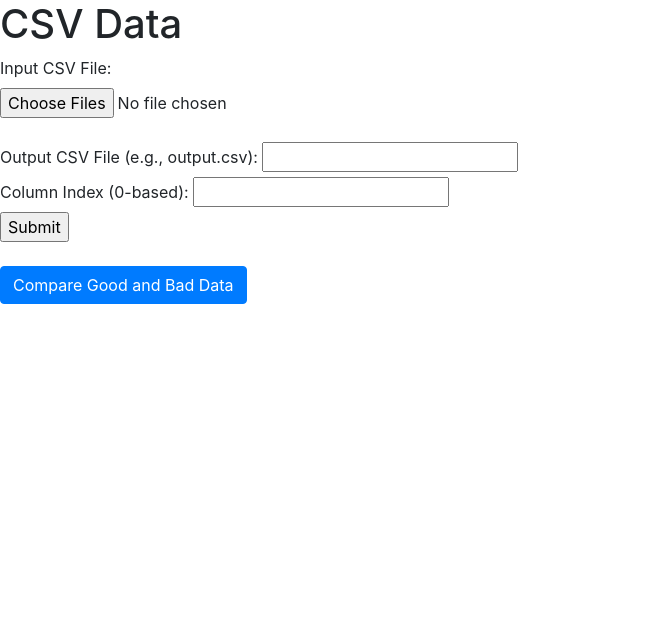
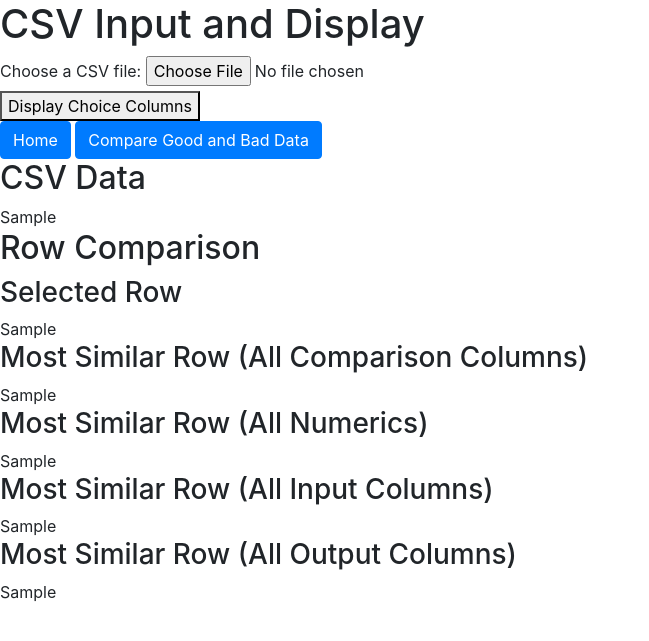
Before and after one commit to kaiyill/CSC381_DevProj, a Flask app: template templates/IO.html in a window 1280 px wide. Shown: the top 641 px of the page, without its empty margins (0-649 px from the left). Run offline with Flask 3, Linux system fonts and the light colour scheme; the template is opened without the code that fills it: most values are stand-ins (such as "Sample title", 1, 10 or a date in 2020); some libraries are stand-ins or nearby versions.

Commit message:
Input outputs completed

```diff
--- a/app.py
+++ b/app.py
@@ -1,4 +1,4 @@
-from flask import Flask, render_template, request, redirect, send_from_directory, session, jsonify
+from flask import Flask, render_template, request, redirect, session
 import csv
 import os
 import pandas as pd
@@ -35,14 +35,15 @@ def sort_csv(input_file, column_index, ascending=True, output_file=None):
     else:
         return data
 
-#Function to standarize data by a certain column index
+# Function to standardize data by a certain column index
 def standardize_csv(input_file, column_index, method, output_file=None):
     df = pd.read_csv(input_file)
     column_name = df.columns[column_index]
 
-    #For the different methods (0-10 was giving me trouble)
+    # For the different methods (0-10 was giving me trouble)
     if method == '1-10':
-        df[column_name] = (df[column_name] - df[column_name].min()) / (df[column_name].max() - df[column_name].min()) * 9 + 1
+        df[column_name] = (df[column_name] - df[column_name].min()) / (
+                df[column_name].max() - df[column_name].min()) * 9 + 1
     elif method == '0-1':
         df[column_name] = (df[column_name] - df[column_name].min()) / (df[column_name].max() - df[column_name].min())
     elif method == '-1-1':
@@ -59,7 +60,7 @@ def standardize_csv(input_file, column_index, method, output_file=None):
     else:
         return df
 
-#Index
+# Index
 @app.route('/', methods=['GET', 'POST'])
 def index():
     sorted_data = None
@@ -94,24 +95,87 @@ def index():
             else:
                 standardized_data = standardize_csv(input_file, column_index, method)  # Store the standardized data
 
-    return render_template('index.html', sorted_data=sorted_data, standardized_data=standardized_data)  # Pass standardized_data to the template
+    return render_template('index.html', sorted_data=sorted_data, standardized_data=standardized_data)
 
 @app.route("/color", methods=['GET', 'POST'])
 def color():
-   return render_template ('color.html')
+    return render_template('color.html')
 
-@app.route("/IO", methods=['GET', 'POST'])
-def IO():
-   return render_template ('IO.html')
+def get_columns(input_file):
+    df = pd.read_csv(input_file)
+    columns = df.columns.tolist()
+    return columns
 
-@app.route('/upload', methods=['POST'])
-def upload():
-    file = request.files['file']
-    if not file:
-        return jsonify({'error': 'No file uploaded'})
+@app.route('/io', methods=['GET', 'POST'], endpoint='IO')
+def io():
+    csv_data = None
+    input_columns = []
 
-    df = pd.read_csv(file)
-    return jsonify({'data': df.to_html(classes='table table-striped table-bordered')})
+    if request.method == 'POST':
+        file = request.files['csv_file']
+
+        if file and file.filename.endswith('.csv'):
+            session['input_file_path'] = os.path.join(app.config['UPLOAD_FOLDER'], file.filename)
+            file.save(session['input_file_path'])
+
+            # Get the columns from the uploaded CSV file
+            input_columns = get_columns(session['input_file_path'])
+
+    return render_template('IO.html', csv_data=csv_data, columns=input_columns, input_columns=input_columns)
+
+@app.route('/display_io', methods=['POST'])
+def display_io():
+    input_columns = request.form.getlist('input_columns')
+
+    if not input_columns:
+        return redirect('/io')
+
+    df = pd.read_csv(session['input_file_path'])
+    df_selected = df[input_columns]
+    csv_data = df_selected.to_html(classes='table table-striped table-bordered')
+
+    # Additional code for row comparison
+    selected_row_index = int(request.form.get('selected_row_index', 0))
+    selected_row = df_selected.iloc[selected_row_index]
+
+    # Exclude the selected row for comparison
+    df_for_comparison = df_selected.drop(index=selected_row_index)
+
+    # Calculate similarity based on all comparison columns
+    similarity_comparison = df_for_comparison.apply(lambda row: sum(row == selected_row), axis=1)
+    most_similar_index_comparison = similarity_comparison.idxmax()
+    most_similar_row_comparison = df_selected.iloc[most_similar_index_comparison]
+
+    # Calculate similarity based on all numerics
+    numeric_columns = df_for_comparison.select_dtypes(include='number').columns
+    similarity_numerics = df_for_comparison[numeric_columns].apply(lambda row: sum(row == selected_row[numeric_columns]), axis=1)
+    most_similar_index_numerics = similarity_numerics.idxmax()
+    most_similar_row_numerics = df_selected.iloc[most_similar_index_numerics]
+
+    # Calculate similarity based on all input columns
+    similarity_inputs = df_for_comparison[input_columns].apply(lambda row: sum(row == selected_row[input_columns]), axis=1)
+    most_similar_index_inputs = similarity_inputs.idxmax()
+    most_similar_row_inputs = df_selected.iloc[most_similar_index_inputs]
+
+    # Calculate similarity based on all output columns
+    output_columns = [col for col in df_selected.columns if col not in input_columns]
+    similarity_outputs = df_for_comparison[output_columns].apply(lambda row: sum(row == selected_row[output_columns]), axis=1)
+    most_similar_index_outputs = similarity_outputs.idxmax()
+    most_similar_row_outputs = df_selected.iloc[most_similar_index_outputs]
+
+    # Prepare data for display
+    selected_row_html = selected_row.to_frame().to_html(classes='table table-striped table-bordered')
+    most_similar_row_comparison_html = most_similar_row_comparison.to_frame().to_html(classes='table table-striped table-bordered')
+    most_similar_row_numerics_html = most_similar_row_numerics.to_frame().to_html(classes='table table-striped table-bordered')
+    most_similar_row_inputs_html = most_similar_row_inputs.to_frame().to_html(classes='table table-striped table-bordered')
+    most_similar_row_outputs_html = most_similar_row_outputs.to_frame().to_html(classes='table table-striped table-bordered')
+
+    return render_template('IO.html', csv_data=csv_data, columns=get_columns(session['input_file_path']),
+                           input_columns=input_columns, selected_row_html=selected_row_html,
+                           most_similar_row_comparison_html=most_similar_row_comparison_html,
+                           most_similar_row_numerics_html=most_similar_row_numerics_html,
+                           most_similar_row_inputs_html=most_similar_row_inputs_html,
+                           most_similar_row_outputs_html=most_similar_row_outputs_html)
 
 if __name__ == '__main__':
     app.run(debug=True)
--- a/templates/IO.html
+++ b/templates/IO.html
@@ -1,25 +1,57 @@
 <!DOCTYPE html>
-<html>
+<html lang="en">
 <head>
-    <title>CSV Data</title>
+    <title>IO</title>
     <link rel="stylesheet" href="https://maxcdn.bootstrapcdn.com/bootstrap/4.0.0/css/bootstrap.min.css">
 </head>
 <body>
-    <h1>CSV Data</h1>
-    <form action="/" method="post" enctype="multipart/form-data">
-        <label for="input_file">Input CSV File:</label>
-        <input type="file" name="file" multiple accept=".csv, application/vnd.ms-excel,
-        application/vnd.openxmlformats-officedocument.spreadsheetml.sheet" class="form-control-file">
+    <h1>CSV Input and Display</h1>
+    <form action="/io" method="post" enctype="multipart/form-data">
+        <label for="csv_file">Choose a CSV file:</label>
+        <input type="file" id="csv_file" name="csv_file" accept=".csv" required>
         <br>
-        <label for="output_file">Output CSV File (e.g., output.csv):</label>
-        <input type="text" name="output_file">
+
+        <button type="submit" name="step" value="select_columns">Display Choice Columns</button>
         <br>
-        <label for="column_index">Column Index (0-based):</label>
-        <input type="number" name="column_index" required>
-        <br>
-        <input type="submit" name="submit_button" value="Submit">
+        <a href="{{ url_for('index') }}" class="btn btn-primary">Home</a>
+        <a href="{{ url_for('color') }}" class="btn btn-primary">Compare Good and Bad Data</a>
     </form>
-    <br>
-    <a href="{{ url_for('color') }}" class="btn btn-primary">Compare Good and Bad Data</a>
+
+    {% if input_columns %}
+        <h2>Select Input and Output Columns</h2>
+        <form action="/display_io" method="post">
+            {% for column in columns %}
+                <label>
+                    <input type="checkbox" name="input_columns" value="{{ column }}" {% if column in input_columns %}checked{% endif %}> {{ column }}
+                </label>
+            {% endfor %}
+            <br>
+
+            <button type="submit">Display Inputs and Outputs</button>
+        </form>
+    {% endif %}
+
+    {% if csv_data %}
+        <h2>CSV Data</h2>
+        {{ csv_data|safe }}
+
+        {% if selected_row_html and most_similar_row_comparison_html and most_similar_row_numerics_html and most_similar_row_inputs_html and most_similar_row_outputs_html %}
+            <h2>Row Comparison</h2>
+            <h3>Selected Row</h3>
+            {{ selected_row_html|safe }}
+
+            <h3>Most Similar Row (All Comparison Columns)</h3>
+            {{ most_similar_row_comparison_html|safe }}
+
+            <h3>Most Similar Row (All Numerics)</h3>
+            {{ most_similar_row_numerics_html|safe }}
+
+            <h3>Most Similar Row (All Input Columns)</h3>
+            {{ most_similar_row_inputs_html|safe }}
+
+            <h3>Most Similar Row (All Output Columns)</h3>
+            {{ most_similar_row_outputs_html|safe }}
+        {% endif %}
+    {% endif %}
 </body>
 </html>
```
Also changed, not shown: uploads/cfpb-nfwbs-7vars-6394rowsForR.csv (added).
